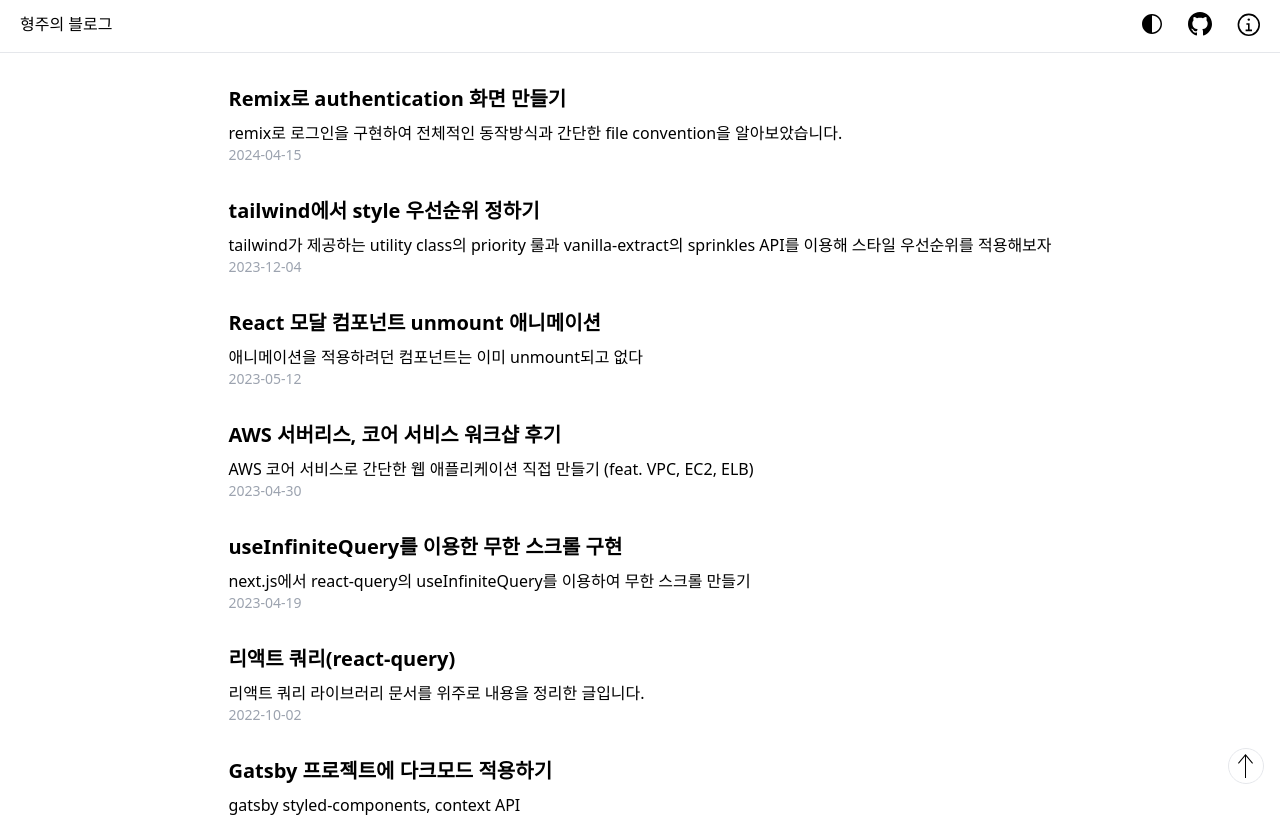
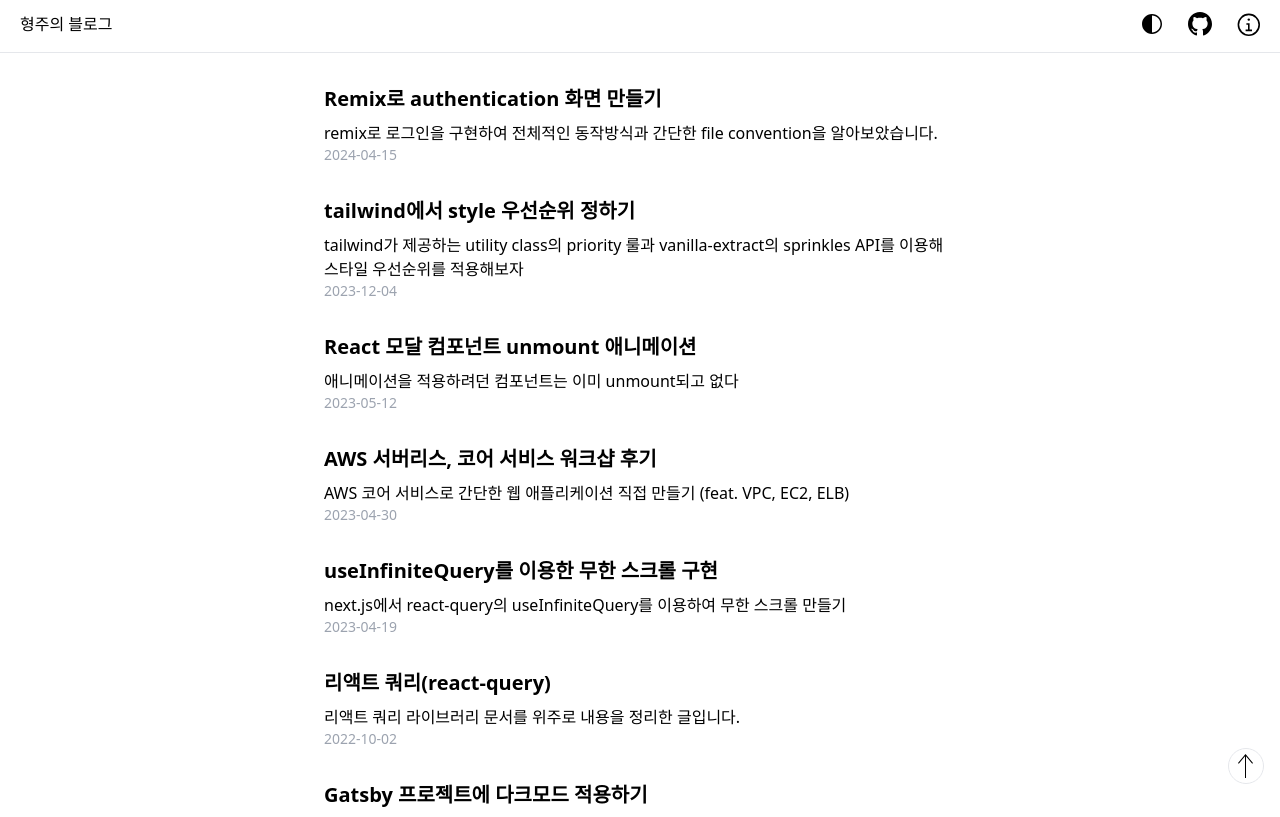
Before and after one commit to nokiahub/nokiahub.name, a Next.js app: page / in a window 1280 px wide. Shown: the top 817 px of the page. Built offline with nearby package versions, Linux system fonts and the light colour scheme.

Commit message:
added mx-auto in top level layout.tsx

```diff
--- a/app/layout.tsx
+++ b/app/layout.tsx
@@ -16,7 +16,7 @@ export default function RootLayout({ children }: { children: ReactNode }) {
       <body>
         <Providers>
           <Header />
-          <main className={'flex justify-center'}>
+          <main className={'flex justify-center mx-auto max-w-[680px]'}>
             <div className={'px-6 py-8'}>
             {children}
             </div>
```
